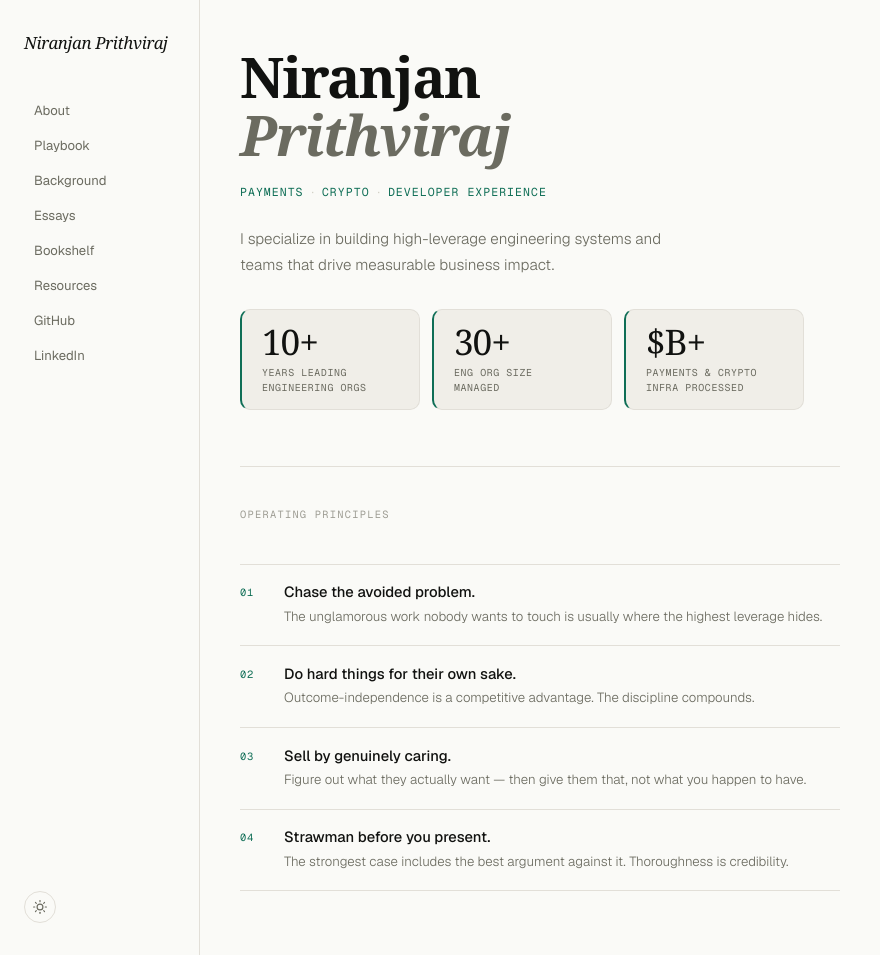
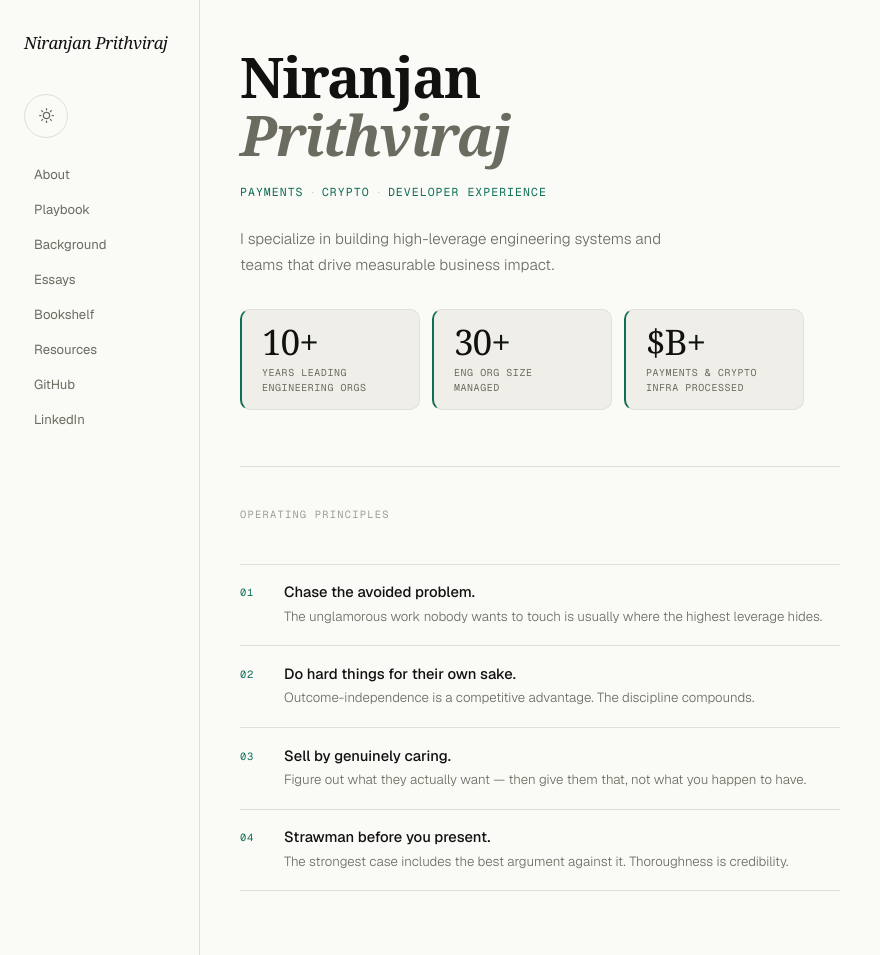
Before and after one commit to nbprithv/nbprithv.github.io, a Jekyll site: the page built from index.html, in a window 1280 px wide and 955 px high. Shown: the whole window, without its empty margins (0-880 px from the left). Built offline with Jekyll 4.4.1, drawn with Linux system fonts in a browser that asks for light colours; some web fonts are replaced.

Commit message:
some slight updates to the left bar

```diff
--- a/_layouts/default.html
+++ b/_layouts/default.html
@@ -30,6 +30,23 @@
 
   <aside class="sidebar">
     <a href="/" class="sidebar-logo">Niranjan Prithviraj</a>
+    <button class="theme-toggle" aria-label="Toggle theme" onclick="
+        var h = document.documentElement;
+        var next = h.getAttribute('data-theme') === 'dark' ? 'light' : 'dark';
+        h.setAttribute('data-theme', next);
+        localStorage.setItem('theme', next);
+      ">
+        <svg class="icon-sun" width="15" height="15" viewBox="0 0 24 24" fill="none" stroke="currentColor" stroke-width="2" stroke-linecap="round" stroke-linejoin="round">
+          <circle cx="12" cy="12" r="5"/>
+          <line x1="12" y1="1" x2="12" y2="3"/><line x1="12" y1="21" x2="12" y2="23"/>
+          <line x1="4.22" y1="4.22" x2="5.64" y2="5.64"/><line x1="18.36" y1="18.36" x2="19.78" y2="19.78"/>
+          <line x1="1" y1="12" x2="3" y2="12"/><line x1="21" y1="12" x2="23" y2="12"/>
+          <line x1="4.22" y1="19.78" x2="5.64" y2="18.36"/><line x1="18.36" y1="5.64" x2="19.78" y2="4.22"/>
+        </svg>
+        <svg class="icon-moon" width="15" height="15" viewBox="0 0 24 24" fill="none" stroke="currentColor" stroke-width="2" stroke-linecap="round" stroke-linejoin="round">
+          <path d="M21 12.79A9 9 0 1 1 11.21 3 7 7 0 0 0 21 12.79z"/>
+        </svg>
+      </button>
     <nav class="sidebar-links" id="sidebar-links">
       <a href="/about">About</a>
       <a href="/playbook">Playbook</a>
@@ -52,23 +69,6 @@
           <line x1="2" y1="12" x2="14" y2="12"/>
         </svg>
       </button>
-      <button class="theme-toggle" aria-label="Toggle theme" onclick="
-        var h = document.documentElement;
-        var next = h.getAttribute('data-theme') === 'dark' ? 'light' : 'dark';
-        h.setAttribute('data-theme', next);
-        localStorage.setItem('theme', next);
-      ">
-        <svg class="icon-sun" width="14" height="14" viewBox="0 0 24 24" fill="none" stroke="currentColor" stroke-width="2" stroke-linecap="round" stroke-linejoin="round">
-          <circle cx="12" cy="12" r="5"/>
-          <line x1="12" y1="1" x2="12" y2="3"/><line x1="12" y1="21" x2="12" y2="23"/>
-          <line x1="4.22" y1="4.22" x2="5.64" y2="5.64"/><line x1="18.36" y1="18.36" x2="19.78" y2="19.78"/>
-          <line x1="1" y1="12" x2="3" y2="12"/><line x1="21" y1="12" x2="23" y2="12"/>
-          <line x1="4.22" y1="19.78" x2="5.64" y2="18.36"/><line x1="18.36" y1="5.64" x2="19.78" y2="4.22"/>
-        </svg>
-        <svg class="icon-moon" width="14" height="14" viewBox="0 0 24 24" fill="none" stroke="currentColor" stroke-width="2" stroke-linecap="round" stroke-linejoin="round">
-          <path d="M21 12.79A9 9 0 1 1 11.21 3 7 7 0 0 0 21 12.79z"/>
-        </svg>
-      </button>
     </div>
   </aside>
 
--- a/style.css
+++ b/style.css
@@ -98,8 +98,8 @@ ul { list-style: none; }
 .sidebar-bottom { padding-top: 1rem; }
 
 .theme-toggle {
-  width: 32px;
-  height: 32px;
+  width: 44px;
+  height: 44px;
   border-radius: 50%;
   border: 0.5px solid var(--border);
   background: transparent;
@@ -109,6 +109,9 @@ ul { list-style: none; }
   align-items: center;
   justify-content: center;
   transition: background 0.15s, color 0.15s;
+  flex-shrink: 0;
+  /* desktop: sits just below the logo, above the nav */
+  margin-bottom: 1.25rem;
 }
 .theme-toggle:hover { background: var(--bg-surface); color: var(--fg); }
 [data-theme="light"] .icon-moon { display: none; }
@@ -661,7 +664,8 @@ time {
   .sidebar-links a { padding: 10px 0; font-size: 0.88rem; border-bottom: 0.5px solid var(--border); }
   .sidebar-links a:last-child { border-bottom: none; }
 
-  .sidebar-bottom { padding-top: 0; padding-left: 0; gap: 0.5rem; margin-left: auto; display: flex; align-items: center; }
+  .theme-toggle { order: 2; margin-left: auto; margin-bottom: 0; width: 44px; height: 44px; }
+  .sidebar-bottom { padding-top: 0; padding-left: 0; margin-left: 0; order: 3; display: flex; align-items: center; }
   .hamburger { display: flex; }
 
   main { padding: 2rem 1.25rem 3rem; }
```
